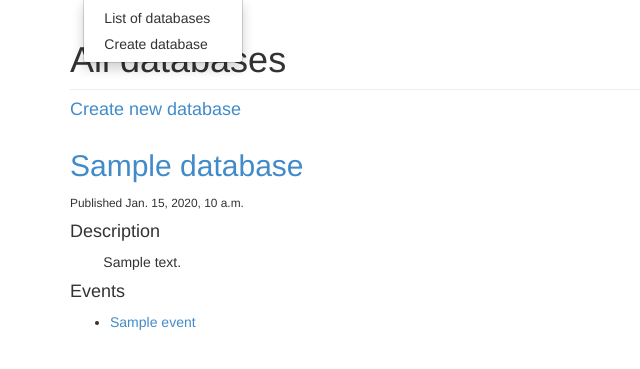
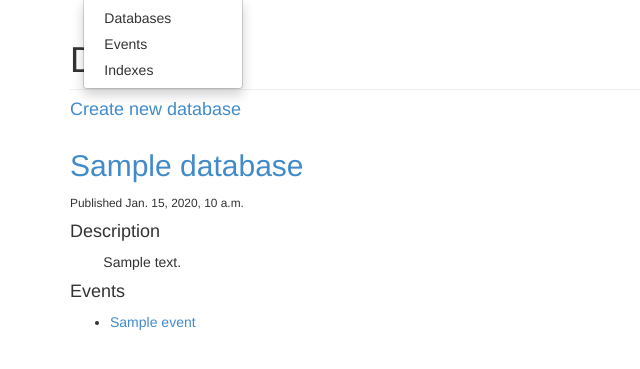
Before and after one commit to alexgavrrr/cbir-django, a Django app: page /photologue/database/ in a window 1280 px wide, after a click on "Database". Shown: the part 52-421 px from the top of the page, without its empty margins (0-640 px from the left). Run offline with Django 3.2, Linux system fonts and the light colour scheme; tables that the repository leaves empty hold one stand-in row (values such as "Sample post"); parts of the project's set-up code (start-up, migrations or seed data) failed here and were passed over; some libraries are stand-ins or nearby versions.

Commit message:
cmall chanes in templates

```diff
--- a/photologue/templates/photologue/database_list.html
+++ b/photologue/templates/photologue/database_list.html
@@ -6,7 +6,7 @@
 {% block content %}
 
 <div class="row col-lg-12">
-    <h1 class="page-header">{% trans "All databases" %}</h1>
+    <h1 class="page-header">{% trans "Databases" %}</h1>
 </div>
 
 <h4>
@@ -43,7 +43,7 @@
 </div>
 {% endfor %}
 {% else %}
-<div class="row col-lg-12">{% trans "No databases were found" %}.</div>
+<div class="row col-lg-12">{% trans "No databases yet" %}.</div>
 {% endif %}
 
 <!--TODO: Research how paginator works-->
--- a/photologue/templates/photologue/database_photo_detail.html
+++ b/photologue/templates/photologue/database_photo_detail.html
@@ -43,7 +43,7 @@
     </ul>
 
 
-    <div><a href="{% url 'photologue:database_detail' photo.database.slug %}" class="btn btn-default">{% trans "Database "%}</a></div>
+    <div><a href="{% url 'photologue:database_detail' photo.database.slug %}" class="btn btn-default">Database {{ photo.database }}</a></div>
 </div>
 
 {% endblock %}
--- a/project/templates/base.html
+++ b/project/templates/base.html
@@ -30,13 +30,14 @@
     <div class="collapse navbar-collapse navbar-ex1-collapse">
         <ul class="nav navbar-nav">
             <li class="home"><a href="/">Home</a></li>
-            <li class="galleries dropdown">
+            <li class="dropdown">
                 <a data-target="#" href="" class="dropdown-toggle" data-toggle="dropdown">
                     Database<b class="caret"></b>
                 </a>
                 <ul class="dropdown-menu">
-                    <li class="sub-page"><a href="{% url 'photologue:database_list' %}">List of databases</a></li>
-                    <li class="sub-page"><a href="{% url 'photologue:database_create' %}">Create database</a></li>
+                    <li class="sub-page"><a href="{% url 'photologue:database_list' %}">Databases</a></li>
+                    <li class="sub-page"><a href="{% url 'photologue:event_list' %}">Events</a></li>
+                    <li class="sub-page"><a href="{% url 'photologue:database_index_list' %}">Indexes</a></li>
                 </ul>
             </li>
         </ul>
```
